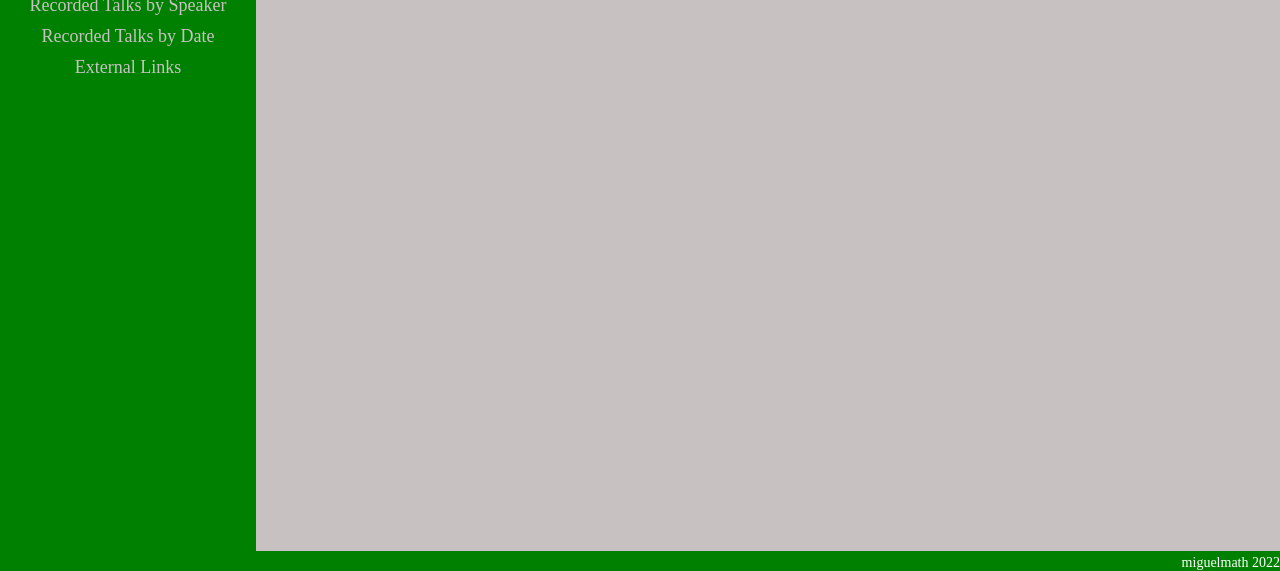
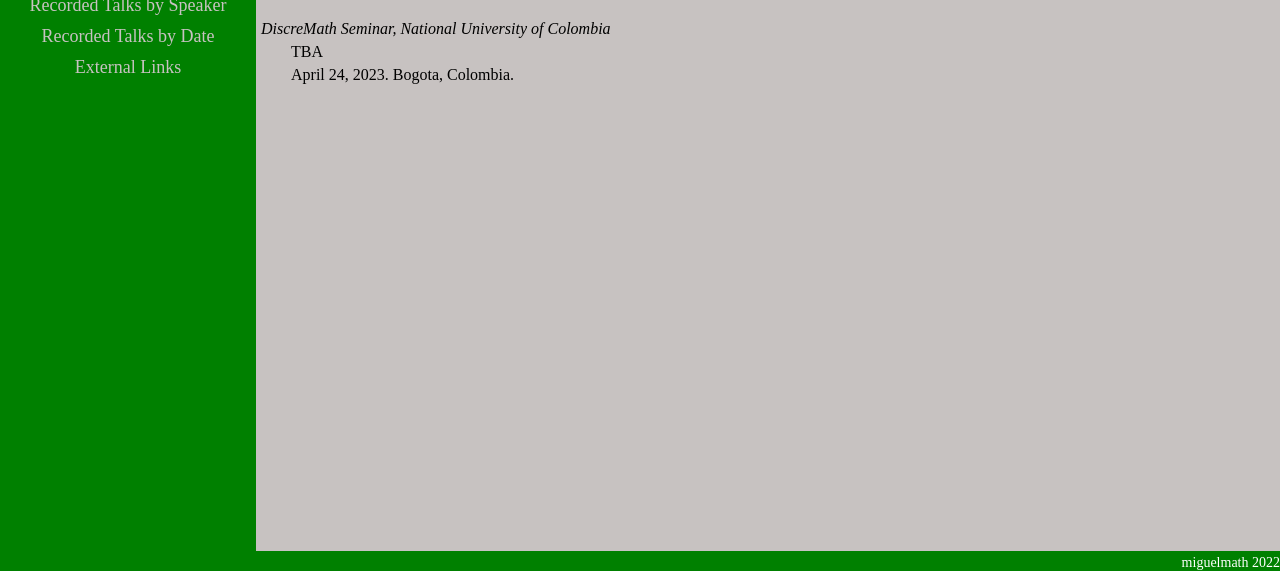
Before and after one commit to Miguelwan/math_webpage, a website built with webpack: page dist/Events.html in a window 1280 px wide. Shown: the part 229-800 px from the top of the page. Built offline with nearby package versions, Linux system fonts and the light colour scheme; files whose address does not match are found by name.

Commit message:
Colombia talk added

```diff
--- a/dist/Events.html
+++ b/dist/Events.html
@@ -158,24 +158,8 @@
     <p>
      <dl>
 
-<!--
-       <dt>
-       <em>
-        2022 Canadian Mathematical Society Winter Meeting
-       </em>
-      </dt>
-      <dd>
-          Finding the main gap in the generalized descriptive set theory
-      </dd>
-      <dd>
-       December 2 - 5, 2022. Toronto, Canada.
-       <br/>
-       <a href="https://www2.cms.math.ca/Events/winter22/sessions_scientific#tmm">
-        Congress
-       </a>
-      </dd>
-      <br>
-     -->
+
+
        <dt>
        <em>
         Arctic Set Theory Workshop 6
@@ -188,6 +172,27 @@
         Workshop
        </a>
       </dd>
+      <br>
+
+       <dt>
+       <em>
+        DiscreMath Seminar, National University of Colombia
+       </em>
+      </dt>
+      <dd>
+          TBA
+      </dd>
+      <dd>
+       April 24, 2023. Bogota, Colombia.
+<!--
+       <br/>
+       <a href="https://www2.cms.math.ca/Events/winter22/sessions_scientific#tmm">
+        Congress
+       </a>
+-->
+      </dd>
+
+
 
 
       <br/>
```
